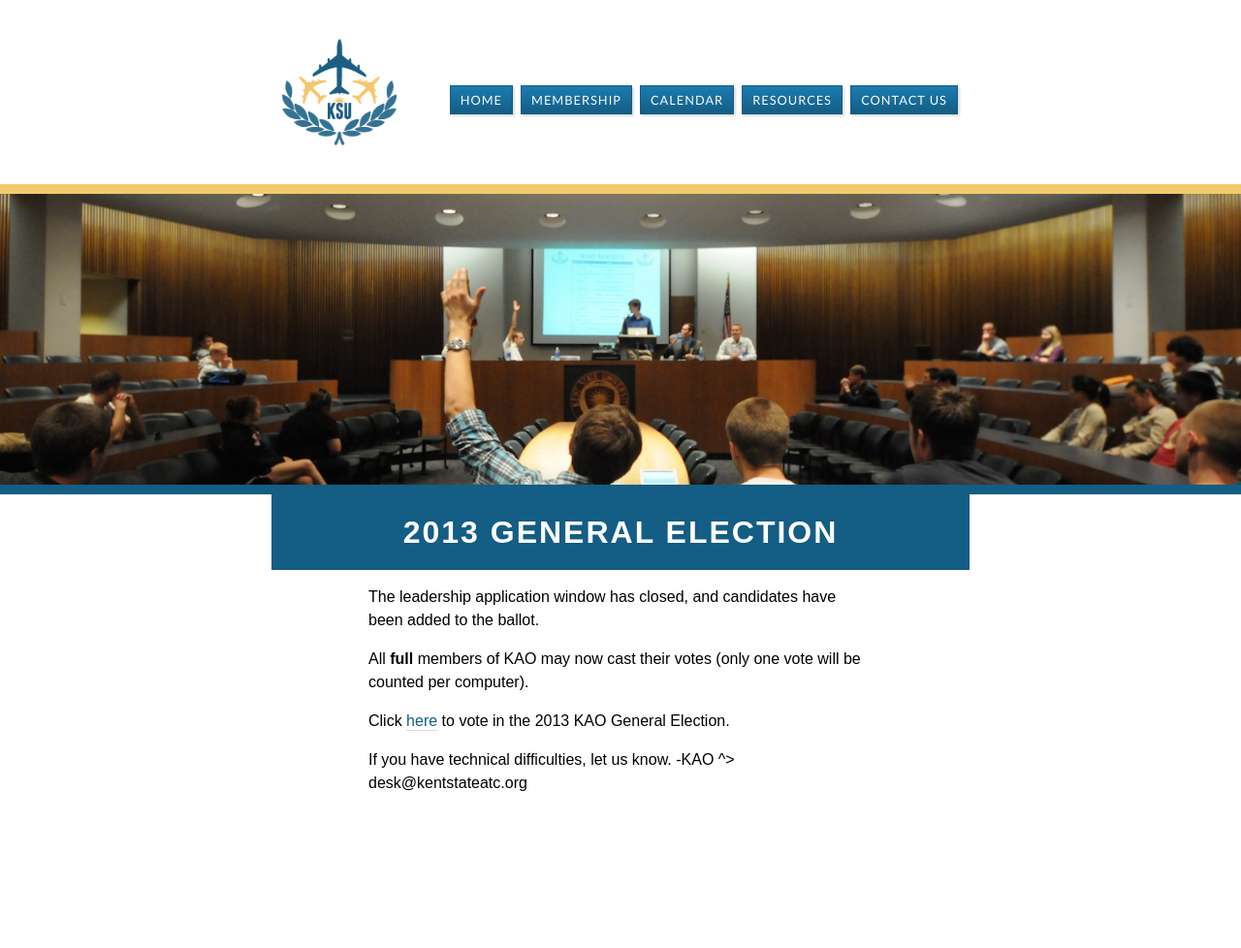
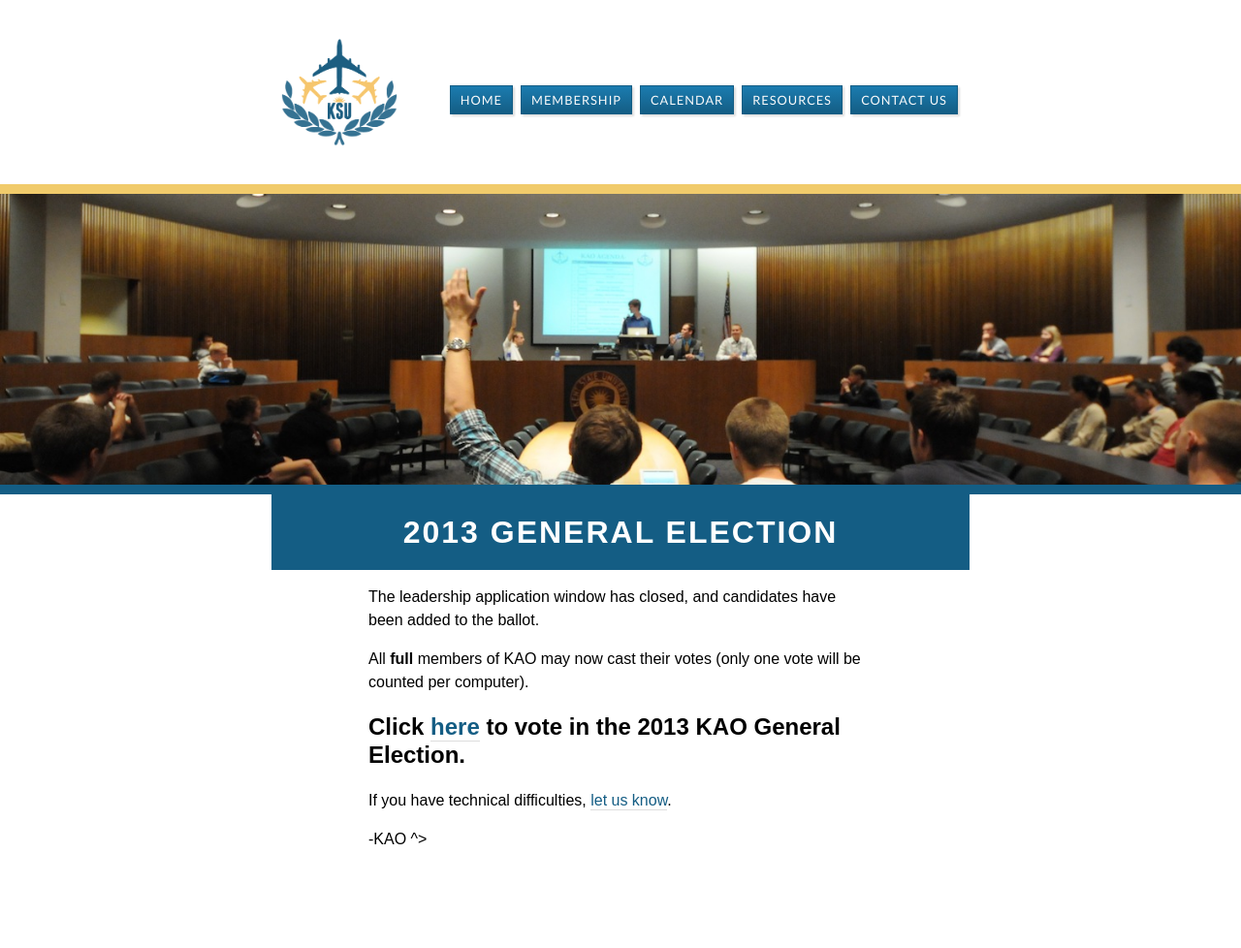
Before and after one commit to tbliss1/kentstateatc.github.com, a Jekyll site: the page built from voting/2013-officers.md, in a window 1280 px wide. Shown: the whole page at 97% size. Built offline with Jekyll 4.4.1, drawn with Linux system fonts in a browser that asks for light colours; before the commit the page ends 920 px from its top, so only the background shows below that.

Commit message:
Update 2013-officers.md
bold and headlined voting link

```diff
--- a/voting/2013-officers.md
+++ b/voting/2013-officers.md
@@ -8,11 +8,8 @@ The leadership application window has closed, and candidates have been added to
 
 All __full__ members of KAO may now cast their votes (only one vote will be counted per computer).
 
-Click
-<a href="#" rel="nofollow" onClick="window.open('http://www.smartsurvey.co.uk/s/87491STPSA', '','toolbar=0,location=0,directories=0,status=0,menubar=0,scrollbars=1,resizable=1,width=800,height=495');return false" >
-here</a>
-to vote in the 2013 KAO General Election.
+## **Click <a href="#" rel="nofollow" onClick="window.open('http://www.smartsurvey.co.uk/s/87491STPSA', '','toolbar=0,location=0,directories=0,status=0,menubar=0,scrollbars=1,resizable=1,width=800,height=495');return false" >here</a> to vote in the 2013 KAO General Election.**
 
-If you have technical difficulties, let us know.
+If you have technical difficulties, [let us know](mailto:desk@kentstateatc.org).
+
 -KAO ^>
-desk@kentstateatc.org
```
